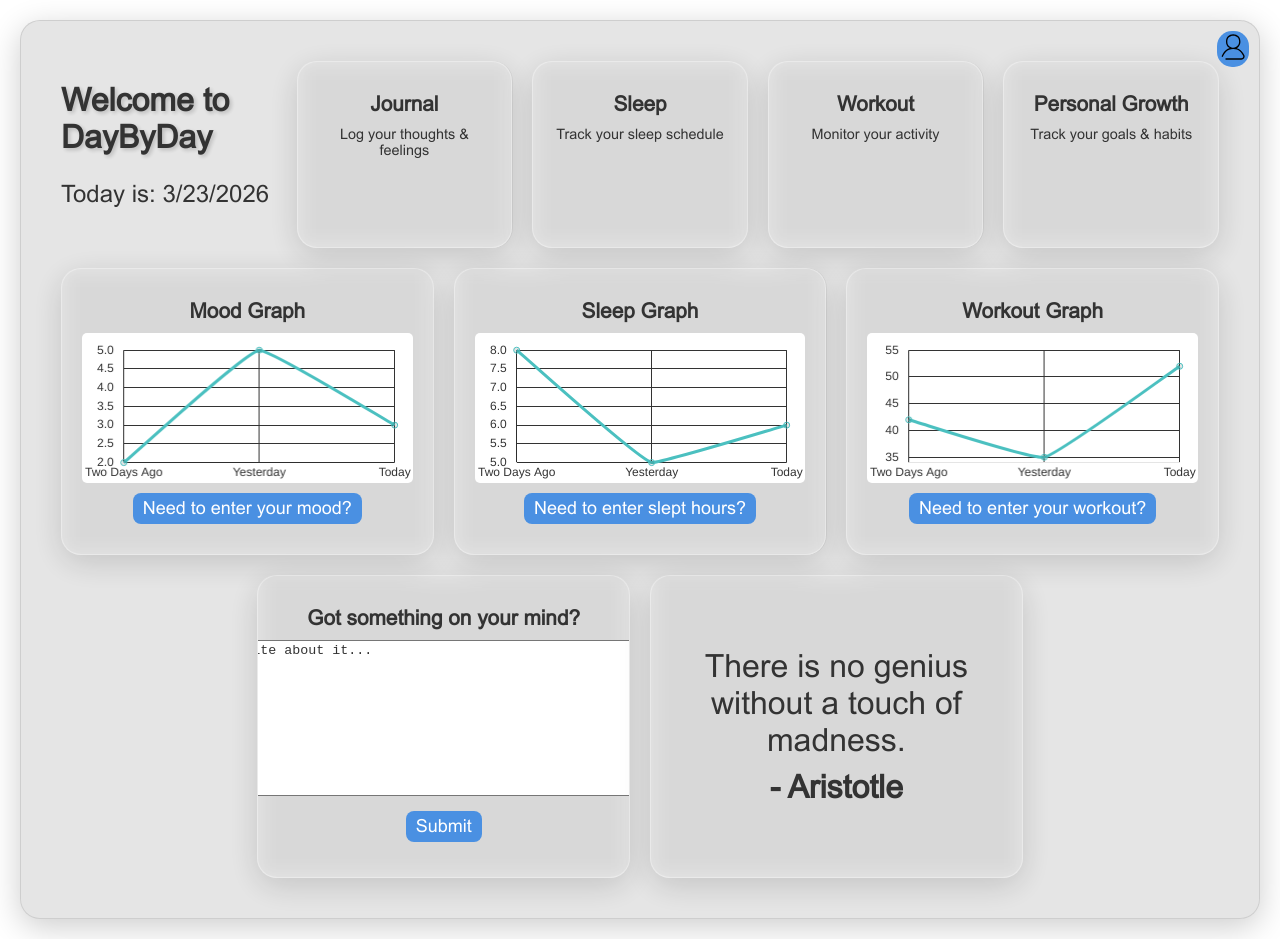
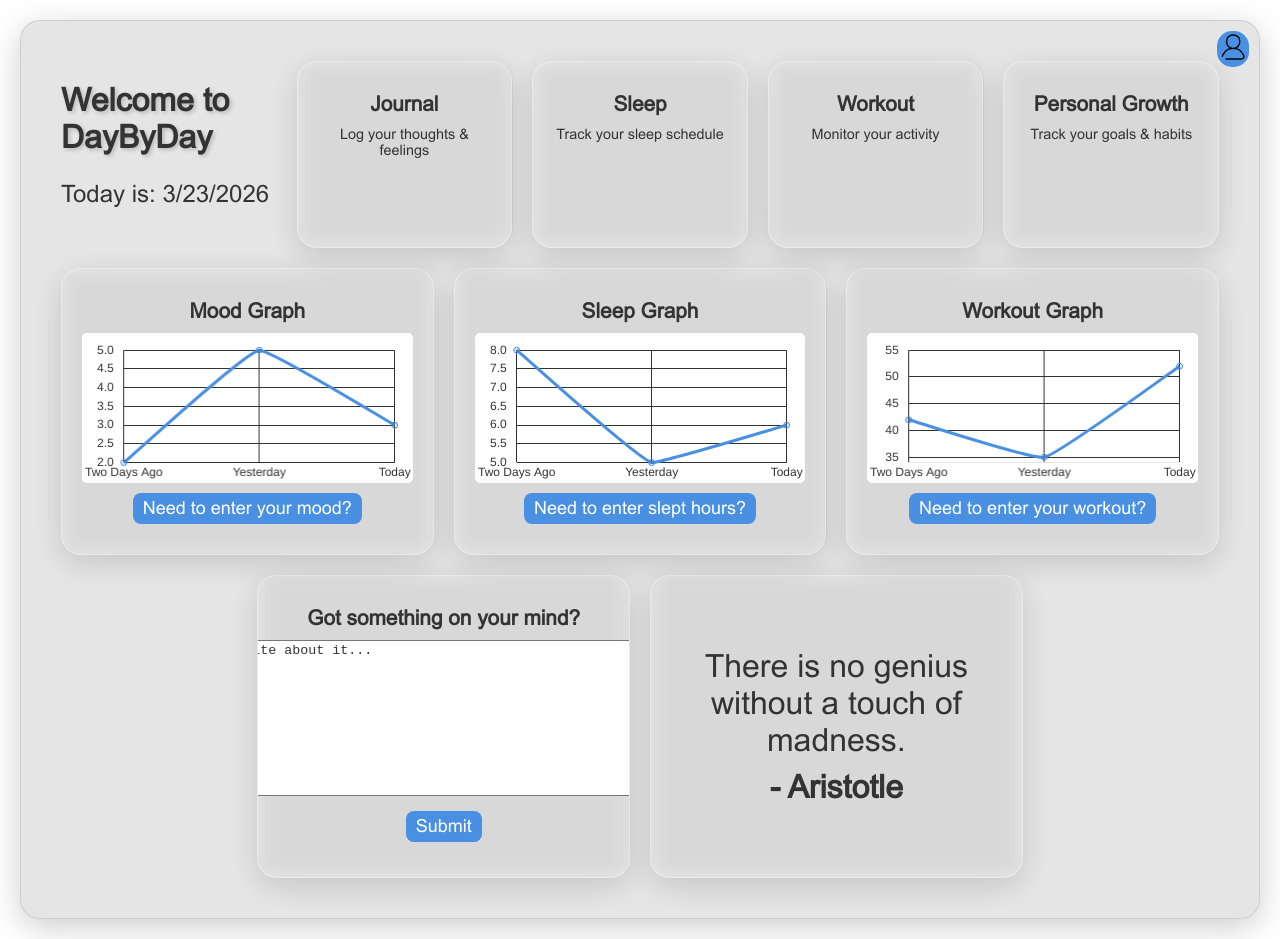
Before and after one commit to mraitan1/WellnessProject, a React (Vite) app in the folder client/: page /home in a window 1280 px wide. Built offline with nearby package versions, Linux system fonts and the light colour scheme.

Commit message:
Comments and CSS refinement
Added comments for functions in Home, Profile, TempQuotes, and App
Also added comments in the CSS file and added a --line-color value to swap between themes.

```diff
--- a/client/src/App.jsx
+++ b/client/src/App.jsx
@@ -14,8 +14,10 @@ import WorkoutJournalCalendar from './WorkoutJournalCalendar.jsx'
 import {useEffect, useState} from "react";
 
 function App() {
+    // Establishes default theme as light
     const [theme, setTheme] = useState("light");
 
+    //Changes theme based on what is returned from Profile
     useEffect(() => {
         document.documentElement.setAttribute("data-theme", theme);
     }, [theme]);
--- a/client/src/Home.jsx
+++ b/client/src/Home.jsx
@@ -1,8 +1,12 @@
 import React, {useState} from "react";
 import { useNavigate } from "react-router-dom";
 import SettingsIcon from "./assets/profile.svg";
+
+// Temporary quote generator
+import { getDailyQuote } from "./assets/tempQuotes.js";
+
+// Chart generation done through use of ChartJS
 import { Line } from "react-chartjs-2";
-import { getDailyQuote } from "./assets/tempQuotes.js";
 import {
     Chart as ChartJS,
     CategoryScale,
@@ -24,6 +28,7 @@ ChartJS.register(
     Legend
 );
 
+// List of accessible tabs in the main dashboard
 const navItems = [
     { label: "Journal", path: "/journal", desc: "Log your thoughts & feelings" },
     { label: "Sleep", path: "/sleep", desc: "Track your sleep schedule" },
@@ -33,19 +38,12 @@ const navItems = [
 
 function Home() {
     const navigate = useNavigate();
+
+    // State monitors whether Settings are being accessed
     const [settingsOpen, setSettingsOpen] = useState(false);
-    const [chartTextColor, setChartTextColor] = useState("#333");
+
+    // Quote Generation
     const daily = getDailyQuote();
-
-    function handleLogout() {
-        navigate("/login");
-    }
-    function handleProfile(){
-        navigate("/profile");
-    }
-    function todaysDate(){
-         return new Date().toLocaleDateString();
-    }
     function getQuote(){
         return daily.text;
     }
@@ -53,11 +51,36 @@ function Home() {
         return daily.author;
     }
 
+    // Handling for navigation at the settings icon
+    function handleLogout() {
+        navigate("/login");
+    }
+    function handleProfile(){
+        navigate("/profile");
+    }
+
+    // Returns current Date
+    function todaysDate(){
+         return new Date().toLocaleDateString();
+    }
+
+    // Chart manipulation area, changing colors for the graph
+    const [chartTextColor, setChartTextColor] = useState("#333");
+    const [lineColor, setLineColor] = useState("#4A90E2");
+
+    // Pulls colors from existing CSS values
     React.useEffect(() => {
         const color = getComputedStyle(document.documentElement)
             .getPropertyValue('--text-color').trim();
         if (color) {
             setChartTextColor(color);
+        }
+    }, []);
+    React.useEffect(() => {
+        const color = getComputedStyle(document.documentElement)
+            .getPropertyValue('--line-color').trim();
+        if (color) {
+            setLineColor(color);
         }
     }, []);
 
@@ -126,7 +149,7 @@ function Home() {
                                         label: "Mood",
                                         data: [2, 5, 3],
                                         fill: false,
-                                        borderColor: 'rgb(75, 192, 192)',
+                                        borderColor: lineColor,
                                         tension: 0.1
                                     }]
                                 }}
@@ -145,7 +168,7 @@ function Home() {
                                         label: "Sleep",
                                         data: [8, 5, 6],
                                         fill: false,
-                                        borderColor: 'rgb(75, 192, 192)',
+                                        borderColor: lineColor,
                                         tension: 0.1
                                     }]
                                 }}
@@ -164,7 +187,7 @@ function Home() {
                                         label: "Workout",
                                         data: [42, 35, 52],
                                         fill: false,
-                                        borderColor: 'rgb(75, 192, 192)',
+                                        borderColor: lineColor,
                                         tension: 0.1
                                     }]
                                 }}
--- a/client/src/Profile.jsx
+++ b/client/src/Profile.jsx
@@ -54,6 +54,7 @@ function Profile({setTheme, theme}) {
         setEditing(true);
     }
 
+    //handles the embedded theme switching
     function handleThemeChange(e) {
         setTheme(e.target.value);
     }
@@ -69,7 +70,6 @@ function Profile({setTheme, theme}) {
                 margin: "0 auto",
                 alignItems: "stretch"
             }}>
-                {/*<button className="back-btn" onClick={() => navigate("/home")}>← Back</button>*/}
                 <div className="home-card" style={{ gap: "24px", justifyContent: "flex-start", height: "80%", marginTop: "50px" }}>
                     <button className="back-btn" onClick={() => navigate("/home")}>← Back</button>
                     <h1 className="home-title" style={{ fontSize: "2.5rem", marginBottom: 0 }}>My Profile</h1>
@@ -164,6 +164,7 @@ function Profile({setTheme, theme}) {
                                 <button className="login-btn" onClick={handleEditClick} style={{ marginTop: "8px" }}>
                                     ✏️ Edit Profile
                                 </button>
+                                {/*Theme switching occurs here, users select option from drop down which is then passed to App.jsx*/}
                                 <select className="theme-switcher" style={{ marginTop: "8px" }} onChange={handleThemeChange} value={theme}>
                                     <option value="light">Light</option>
                                     <option value="dark">Dark</option>
--- a/client/src/assets/Styles.css
+++ b/client/src/assets/Styles.css
@@ -1,3 +1,4 @@
+/*Default Theme*/
 :root {
     --bg-color: #ffffff;
     --text-color: #333333;
@@ -5,11 +6,13 @@
     --button-text: white;
 }
 
+/*Various Themes*/
 [data-theme="light"] {
     --bg-color: #ffffff;
     --text-color: #333333;
     --button-bg: #4a90e2;
     --button-text: white;
+    --line-color: #4a90e2;
 }
 
 [data-theme="dark"] {
@@ -17,6 +20,7 @@
     --text-color: #f0f0f0;
     --button-bg: #a1a0a0;
     --button-text: #1a1a1a;
+    --line-color: #f0f0f0;
 }
 
 [data-theme="forest"] {
@@ -24,6 +28,7 @@
     --text-color: #f0f0f0;
     --button-bg: #7cdc7c;
     --button-text: #1a1a1a;
+    --line-color: #15f315;
 }
 
 [data-theme="sky"] {
@@ -31,8 +36,10 @@
     --text-color: #ffffff;
     --button-bg: #c7c7c7;
     --button-text: #000000;
+    --line-color: #ffffff;
 }
 
+/*Fills screen*/
 html, body {
     margin: 0;
     padding: 0;
@@ -41,6 +48,7 @@ html, body {
     color: var(--text-color);
 }
 
+/*Method of containing elements*/
 .flex-container {
     display: flex;
     align-items: center;
@@ -67,6 +75,7 @@ html, body {
     height: auto;
 }
 
+/*Login Specific CSS*/
 .login-title {
     font-size: 4rem;
     font-weight: 800;
@@ -137,6 +146,7 @@ html, body {
     color: var(--button-bg);
 }
 
+/*Creates a slightly opaque back drop for texture and styling*/
 #divTrans {
     border-radius: 20px;
     background: rgba(0, 0, 0, 0.1);
@@ -149,11 +159,13 @@ html, body {
     box-shadow: 0 8px 32px rgba(0, 0, 0, 0.2);
 }
 
+/*Sets the font to be used globally*/
 @font-face {
     font-family: 'arial';
     src: url('fonts/arial.ttf');
 }
 
+/*Main container for all pages, subsequent CSS almost always affects elements in this container*/
 .home-container {
     box-sizing: border-box;
     background-color: var(--bg-color);
@@ -178,6 +190,7 @@ html, body {
     position: relative;
 }
 
+/*Titles for the entire container, specific areas, and labels of some nav items*/
 .home-title {
     font-size: 2rem;
     font-weight: 800;
@@ -201,6 +214,8 @@ html, body {
     text-align: left;
     color: var(--text-color);
 }
+
+/*Nav staging for Home specifically*/
 .nav-bar {
     display: grid;
     grid-template-columns: repeat(5, 1fr);
@@ -223,6 +238,8 @@ html, body {
     gap: 20px;
     width: 100%;
 }
+
+/*Main navigable interface*/
 .nav-card {
     background: rgba(255, 255, 255, 0.2);
     backdrop-filter: blur(10px);
@@ -246,6 +263,7 @@ html, body {
     background: rgba(255, 255, 255, 0.3);
 }
 
+/*Specific nav card for graphs and charts*/
 .graph-nav-card {
     background: rgba(255, 255, 255, 0.2);
     backdrop-filter: blur(10px);
@@ -287,6 +305,7 @@ html, body {
     background: rgba(255, 255, 255, 0.3);
 }
 
+/*Settings button CSS*/
 .settings-btn {
     position: fixed;
     top: 10px;
@@ -335,6 +354,7 @@ html, body {
     height: 32px;
 }
 
+/*Back Button CSS*/
 .back-btn {
     background: var(--button-bg);
     border: none;
@@ -353,6 +373,7 @@ html, body {
     opacity: 0.5;
 }
 
+/*Unique Theme Switcher CSS, ensure legibility and display possible theme choices*/
 .theme-switcher {
     outline: none;
     padding: 0.8rem 1.5rem;
@@ -373,6 +394,7 @@ html, body {
     border-radius: 12px;
 }
 
+/*Journal entry CSS*/
 .journal-entry {
     color: var(--text-color);
     font-weight: 800;
@@ -386,6 +408,7 @@ html, body {
     font-weight: 700;
 }
 
+/*Profile CSS*/
 .profile-update {
     color: var(--text-color);
     font-weight: 700;
@@ -399,6 +422,7 @@ html, body {
     margin: 0;
 }
 
+/*More niche CSS, i.e. for very specific usages*/
 .text-color {
     color: var(--text-color);
 }
--- a/client/src/assets/tempQuotes.js
+++ b/client/src/assets/tempQuotes.js
@@ -1,3 +1,5 @@
+// Quotes provided by Trevor
+
 const quotes = [
     { text: "We suffer more often in imagination than in reality.", author: "Seneca" },
     { text: "The happiness of your life depends upon the quality of your thoughts.", author: "Marcus Aurelius" },
@@ -57,9 +59,9 @@ const quotes = [
     { text: "It is a rough road that leads to the heights of greatness.", author: "Seneca" },
 ];
 
+//Returns a singular quote, selected by creating a number out of the date and then using modulo on the array
 export function getDailyQuote() {
     const now = new Date();
-    // Create a number from the date: e.g. 20260501
     const seed = now.getFullYear() * 10000 + (now.getMonth() + 1) * 100 + now.getDate();
     return quotes[seed % quotes.length];
 }
```
Also changed, not shown: client/src/Themes.jsx (deleted, +0 -9 lines).
